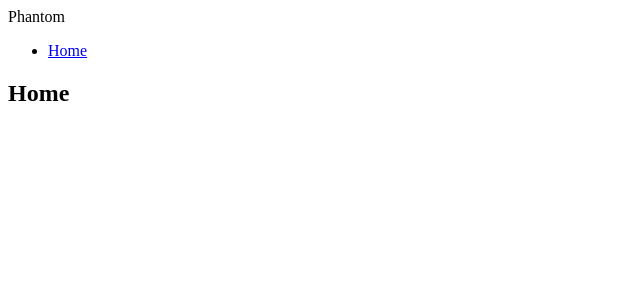
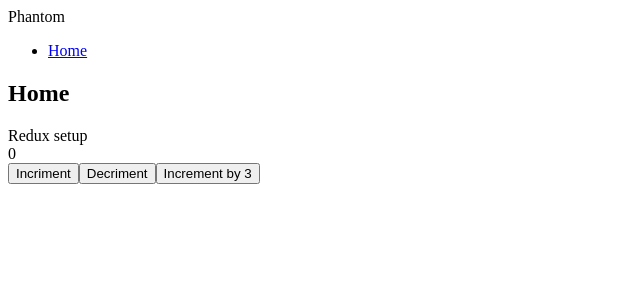
Before and after one commit to atlp-rwanda/phantom-fe-techode, a React (Create React App) app: page / in a window 1280 px wide. Shown: the top 300 px of the page, without its empty margins (0-640 px from the left). Built offline with nearby package versions, Linux system fonts and the light colour scheme.

Commit message:
Creating redux setup

```diff
--- a/package.json
+++ b/package.json
@@ -19,11 +19,14 @@
   },
   "homepage": "https://github.com/atlp-rwanda/phantom-fe-techode#readme",
   "dependencies": {
+    "@reduxjs/toolkit": "^1.7.2",
     "browserslist": "^4.19.1",
     "react": "^17.0.2",
     "react-dom": "^17.0.2",
+    "react-redux": "^7.2.6",
     "react-router-dom": "^5.3.0",
-    "react-scripts": "^5.0.0"
+    "react-scripts": "^5.0.0",
+    "redux": "^4.1.2"
   },
   "devDependencies": {
     "@babel/core": "^7.17.0",
--- a/src/containers/Home/Home.js
+++ b/src/containers/Home/Home.js
@@ -1,9 +1,21 @@
 import React from 'react'
+import { useDispatch } from 'react-redux';
+import { useSelector } from 'react-redux';
+import { increment , decrement , incrementByValue } from '../../redux/slices/counter';
 
 const Home = () => {
+    const { count } = useSelector((state) => state.counter);
+    const dispatch = useDispatch();
     return (
         <div>
             <h2>Home</h2>
+            <div>Redux setup</div>
+            <span>{ count }</span>
+            <div className="btn">
+               <button onClick={() => dispatch(increment())}  > Incriment </button>
+               <button onClick={() => dispatch(decrement())} > Decriment </button>
+               <button onClick={() => dispatch(incrementByValue(3))} > Increment by 3 </button>
+            </div>
         </div>
     );
 }
--- a/src/index.js
+++ b/src/index.js
@@ -1,5 +1,12 @@
 import React from 'react'
 import ReactDom from 'react-dom'
+import { Provider } from 'react-redux'
 import App from './App'
+import store from './redux/store'
 
-ReactDom.render(<App/>, document.getElementById('root'))
+ReactDom.render(
+<Provider store={store} >
+    <App/>
+</Provider>
+
+, document.getElementById('root'))
--- /dev/null
+++ b/src/redux/slices/counter.js
@@ -0,0 +1,22 @@
+import { createSlice } from "@reduxjs/toolkit";
+
+export const counterSlice = createSlice({
+    name: "counter",
+    initialState:{
+        count: 0
+    },
+    reducers: {
+        increment: (state) =>{
+            state.count += 1;
+        },
+        decrement: (state) =>{
+            state.count -= 1;
+        },
+        incrementByValue: (state , action) =>{
+            state.count += action.payload
+        }
+    }
+})
+
+export default counterSlice.reducer;
+export const { increment , decrement , incrementByValue }  = counterSlice.actions;
--- /dev/null
+++ b/src/redux/store.js
@@ -0,0 +1,13 @@
+import { configureStore } from '@reduxjs/toolkit'
+import counterReducer from './slices/counter'
+
+/* ========= Start: configuration store ========= */
+
+export default configureStore({
+    reducer:{
+        counter: counterReducer
+    }
+})
+
+
+/* ========== End: configuration store ========== */
```
Also changed, not shown: 1 other file (tests, documents, lock files or other folders).
